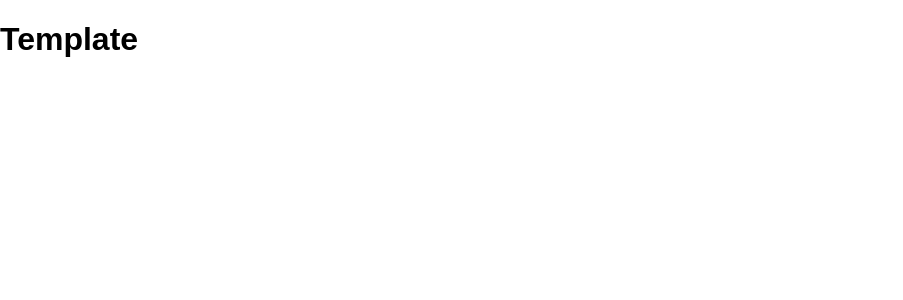
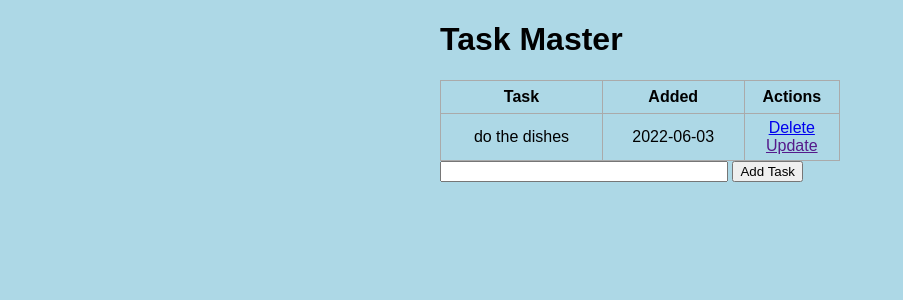
Before and after one commit to derionwllms/flask-crud-intro, a Flask app: page / in a window 1280 px wide. Shown: the top 300 px of the page, without its empty margins (0-903 px from the left). Run offline with Flask 2, Linux system fonts and the light colour scheme; data comes from the database, SQL or seed files in the repository; both versions use the stored data as it was after the commit.

Commit message:
Added the POST and DELETE methods for our app

```diff
--- a/app.py
+++ b/app.py
@@ -1,12 +1,48 @@
 # crash course provided by freecodecamp.org via youtube https://www.youtube.com/watch?v=Z1RJmh_OqeA
-
-from flask import Flask, render_template
+from urllib import request
+from flask import Flask, render_template, url_for, request, redirect
+from flask_sqlalchemy import SQLAlchemy
+from datetime import datetime
 
 app = Flask(__name__)
+app.config['SQLALCHEMY_DATABASE_URI'] = 'sqlite:///test.db' # tells the app where the database is located
+db = SQLAlchemy(app)                                        # initializes the databse with the settings defined in preious line
 
-@app.route('/')
+class Todo(db.Model):
+    id = db.Column(db.Integer, primary_key = True)
+    content = db.Column(db.String(200), nullable = False)
+    date_created = db.Column(db.DateTime, default = datetime.utcnow)
+
+    def __repr__(self):
+        return '<Task %r' % self.id
+
+@app.route('/', methods=['POST', 'GET'])            # creates the routing for GET/POST methods
 def index():
-    return render_template("index.html")
+    if request.method == 'POST':                    # if POST(create) request is made, take contents of new task and adds it to the Todo object
+        task_content = request.form['content']
+        new_task = Todo(content=task_content)
+
+        try:
+            db.session.add(new_task)                # tries to commit the changes to the database then return us to thee index url
+            db.session.commit()
+            return redirect('/')
+        except:
+            return "There was an issue adding your task"
+    else:
+        tasks = Todo.query.order_by(Todo.date_created).all() # if no request method is called then show the latest list ordered from oldest
+        return render_template("index.html", tasks = tasks)
+
+@app.route('/delete/<int:id>', )
+def delete(id):
+    task_to_delete = Todo.query.get_or_404(id)      # attempts to get task by ID otherwise it sends a 404
+
+    try:
+        db.session.delete(task_to_delete)
+        db.session.commit()
+        return redirect('/')
+
+    except:
+        return "There was a problem deleting"
 
 if __name__ == "__main__":
     app.run(debug=True)
--- a/static/css/main.css
+++ b/static/css/main.css
@@ -1,4 +1,36 @@
-body {
+body, html {
     margin: 0;
     font-family: sans-serif;
+    background-color: lightblue;
 }
+
+.content {
+    margin: 0 auto;
+    width: 400px;
+}
+
+table, td, th {
+    border: 1px solid #aaa;
+}
+
+table {
+    border-collapse: collapse;
+    width: 100%;
+}
+
+th {
+    height: 30px;
+}
+
+td {
+    text-align: center;
+    padding: 5px;
+}
+
+.form {
+    margin-top: 20px;
+}
+
+#content {
+    width: 70%;
+}
--- a/templates/index.html
+++ b/templates/index.html
@@ -1,8 +1,33 @@
 {% extends 'base.html' %}
 
 {% block head %}
+<title>Task Master</title>
 {% endblock %}
 
 {% block body %}
-<h1>Template</h1>
+<div class = "content">
+    <h1>Task Master</h1>
+    <table>
+        <tr>
+            <th>Task</th>
+            <th>Added</th>
+            <th>Actions</th>
+        </tr>
+        <tr>
+            {% for task in tasks %}
+            <td>{{ task.content }}</td>
+            <td>{{ task.date_created.date() }}</td>
+            <td>
+                <a href="/delete/{{task.id}}">Delete</a>
+                <br>
+                <a href="">Update</a>
+            </td>
+        </tr>
+        {% endfor %}
+    </table>
+    <form action="/" method = "POST">
+        <input type="text" name = "content" id = "content">
+        <input type="submit" value = "Add Task">
+    </form>
+</div>
 {% endblock %}
```
Also changed, not shown: test.db.
